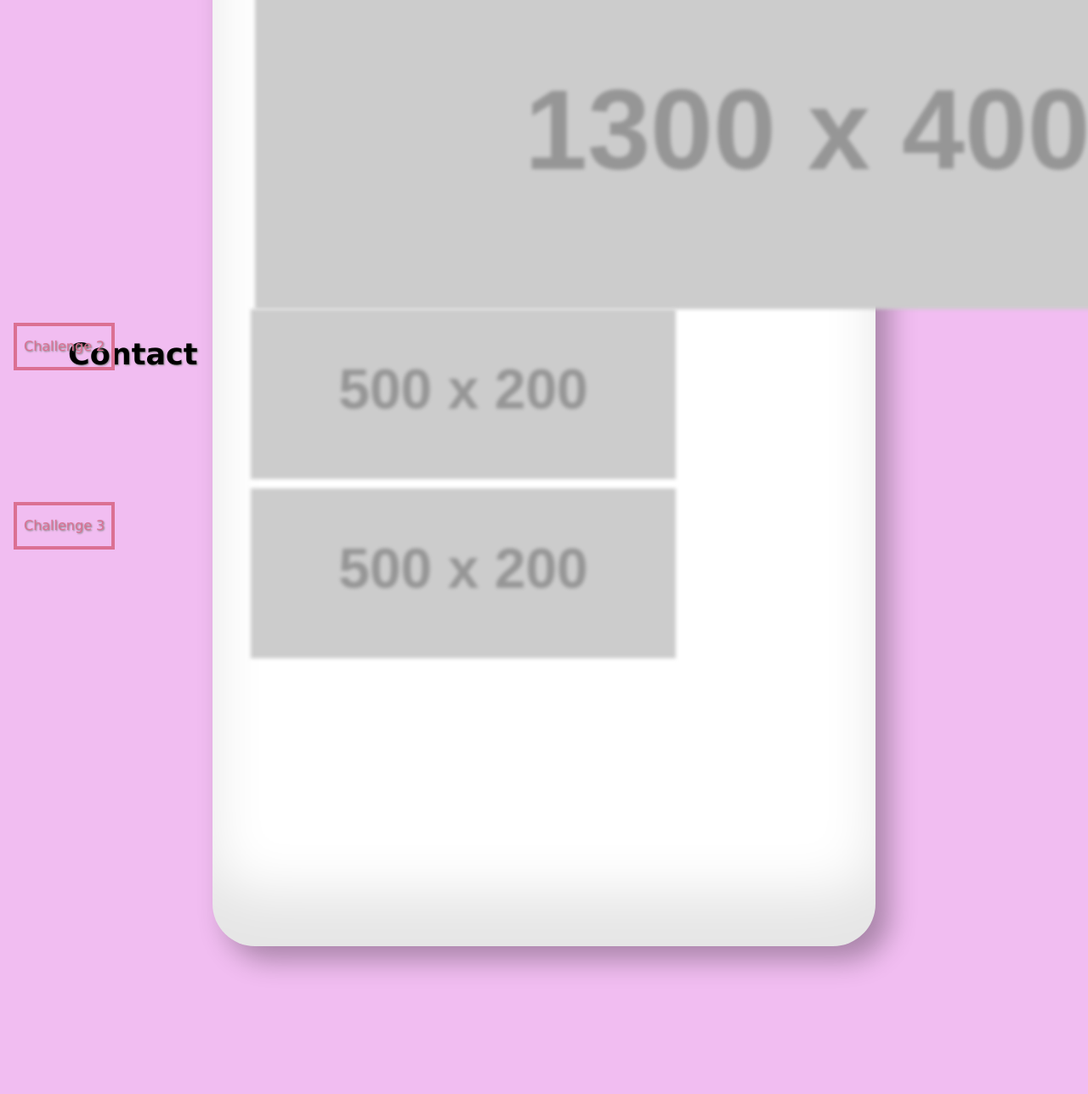
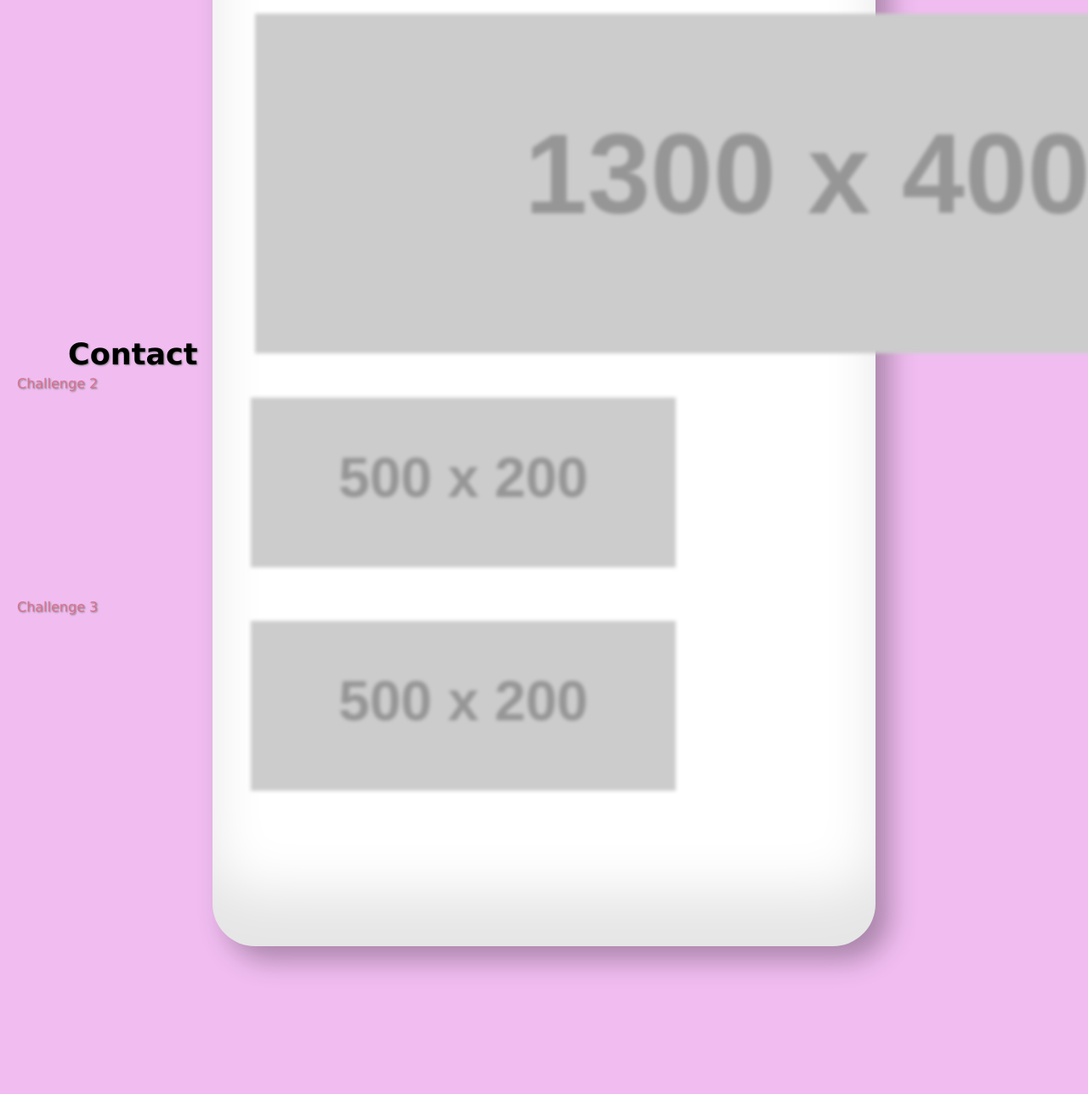
Before and after one commit to rachela1/Portfolio-for-ra, a plain HTML site: page index.html in a window 1280 px wide. Shown: the part 542-1830 px from the top of the page at 85% size. Drawn offline with Linux system fonts and the light colour scheme; placeholder pictures from the web are drawn by us.

Commit message:
added links to images

```diff
--- a/assets/style.css
+++ b/assets/style.css
@@ -134,12 +134,8 @@ p {
 
 }
 .caption {
-    position: absolute;
-    margin:16px;
-    padding:8px;
-    border:4px solid;
+   display: block;
     color: palevioletred;
-
 }
 
 .contact {
--- a/index.html
+++ b/index.html
@@ -21,7 +21,7 @@
     </nav>
   </header>
   <article class="container">
-    <p>   My name is Rachel Ardry. I have been in coding bootcamp for almost three weeks.
+    <p> My name is Rachel Ardry. I have been in coding bootcamp for almost three weeks.
       I am 25 years old. I was born and raised in Columbia Tennessee which is still my current place of residence. I
       graduated from Columbia State Community College in 2018, and
       ever since then I had been wanting to have a career that involved computers in some capacity. This is my first
@@ -29,22 +29,28 @@
 
   </article>
   <section class="about">
-  <h1><a id="About" target="About" href="About"></a>About</h1></section>
+    <h1><a id="About" target="About" href="About"></a>About</h1>
+  </section>
   <section class="work">
-  <h1 class="work"><a id="Work" target="Work" href="Work"></a>Work</h1></section>
+    <h1 class="work"><a id="Work" target="Work" href="Work"></a>Work</h1>
+  </section>
   <section class="contact">
     <h1 class="contact"><a id="Contact" target="Contact" href="Contact"></a>Contact</h1>
   </section>
   <article>
     <p class="caption">Challenge 1</p>
-      <img class="work-featured" src="https://via.placeholder.com/1300x400" alt="placeholder image">
+    <a href="https://via.placeholder.com/1300x400"><img class="work-featured" src="https://via.placeholder.com/1300x400"
+        alt="placeholder image"></a>
     <p class="caption">Challenge 2</p>
-      <img class="work-other" src="https://via.placeholder.com/500x200" alt="placeholder image">
+    <a href="https://via.placeholder.com/500x200"><img class="work-other" src="https://via.placeholder.com/500x200"
+        alt="placeholder image"></a>
     <p class="caption">Challenge 3</p>
-      <img class="work-other" src="https://via.placeholder.com/500x200" alt="placeholder image">
+    <a href="https://via.placeholder.com/500x200"><img class="work-other" src="https://via.placeholder.com/500x200"
+        alt="placeholder image"></a>
   </article>
   <figure>
-  <p class="contact-info">Phone Number: (931) 334-6504<a href="https://www.linkedin.com/in/rachel-ardry-45b51b274/">LinkedIn</a> Email: rachel_kaitlin01@hotmail.com</p>
+    <p class="contact-info">Phone Number: (931) 334-6504<a
+        href="https://www.linkedin.com/in/rachel-ardry-45b51b274/">LinkedIn</a> Email: rachel_kaitlin01@hotmail.com</p>
   </figure>
 </body>
 
```
Lines whose indentation alone changed are shown as unchanged.
